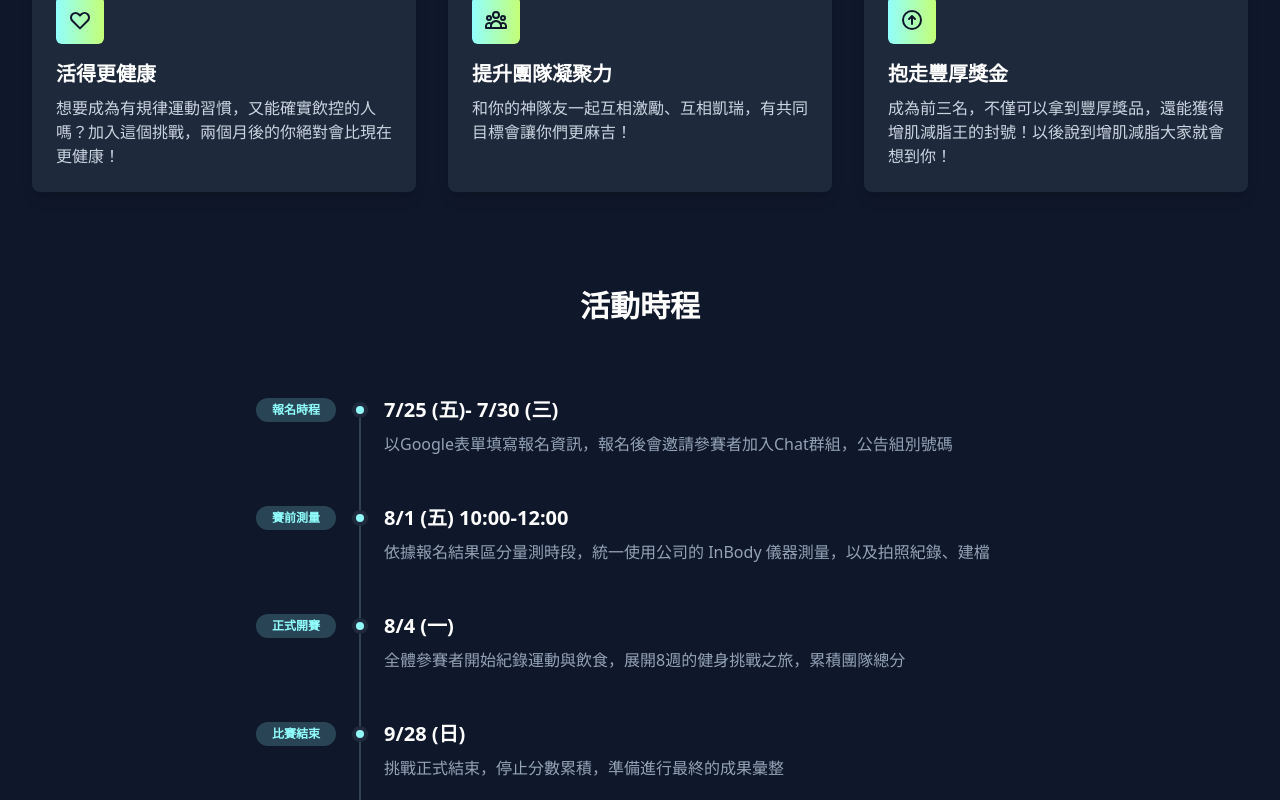
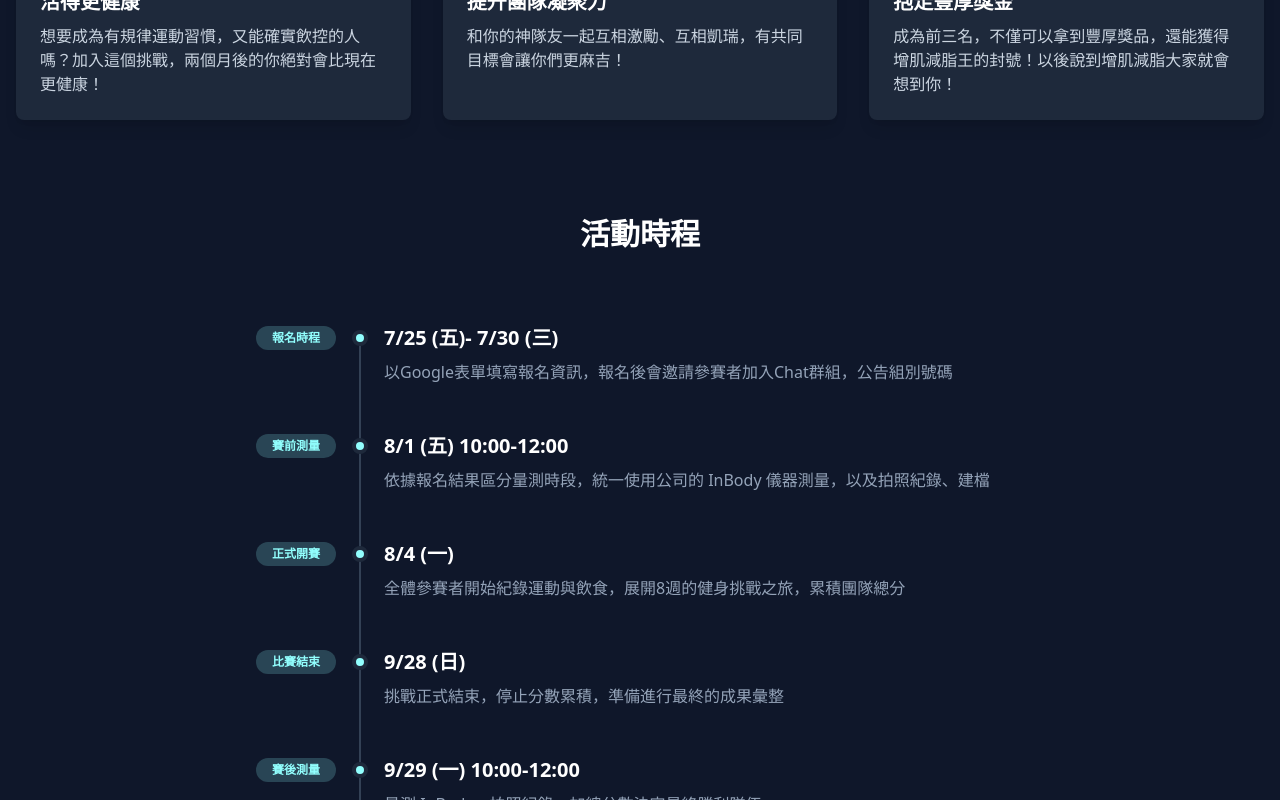
Before and after one commit to LouieWeng/cmoney-fitness-challenge, a React (Vite) app: page / in a window 1280 px wide. Shown: the part 815-1615 px from the top of the page. Built offline with nearby package versions, Linux system fonts and the light colour scheme.

Commit message:
Update App.tsx

```diff
--- a/App.tsx
+++ b/App.tsx
@@ -14,7 +14,7 @@ const App: React.FC = () => {
       <Router>
         <div className="flex flex-col min-h-screen bg-slate-900 text-white px-4 pt-20">
           <Header />
-          <main className="flex-grow pt-12 md:pt-16 lg:pt-20 px-4">
+          <main className="flex-grow">
             <Routes>
               <Route path="/" element={<HomePage />} />
               <Route path="/rules" element={<RulesPage />} />
```
